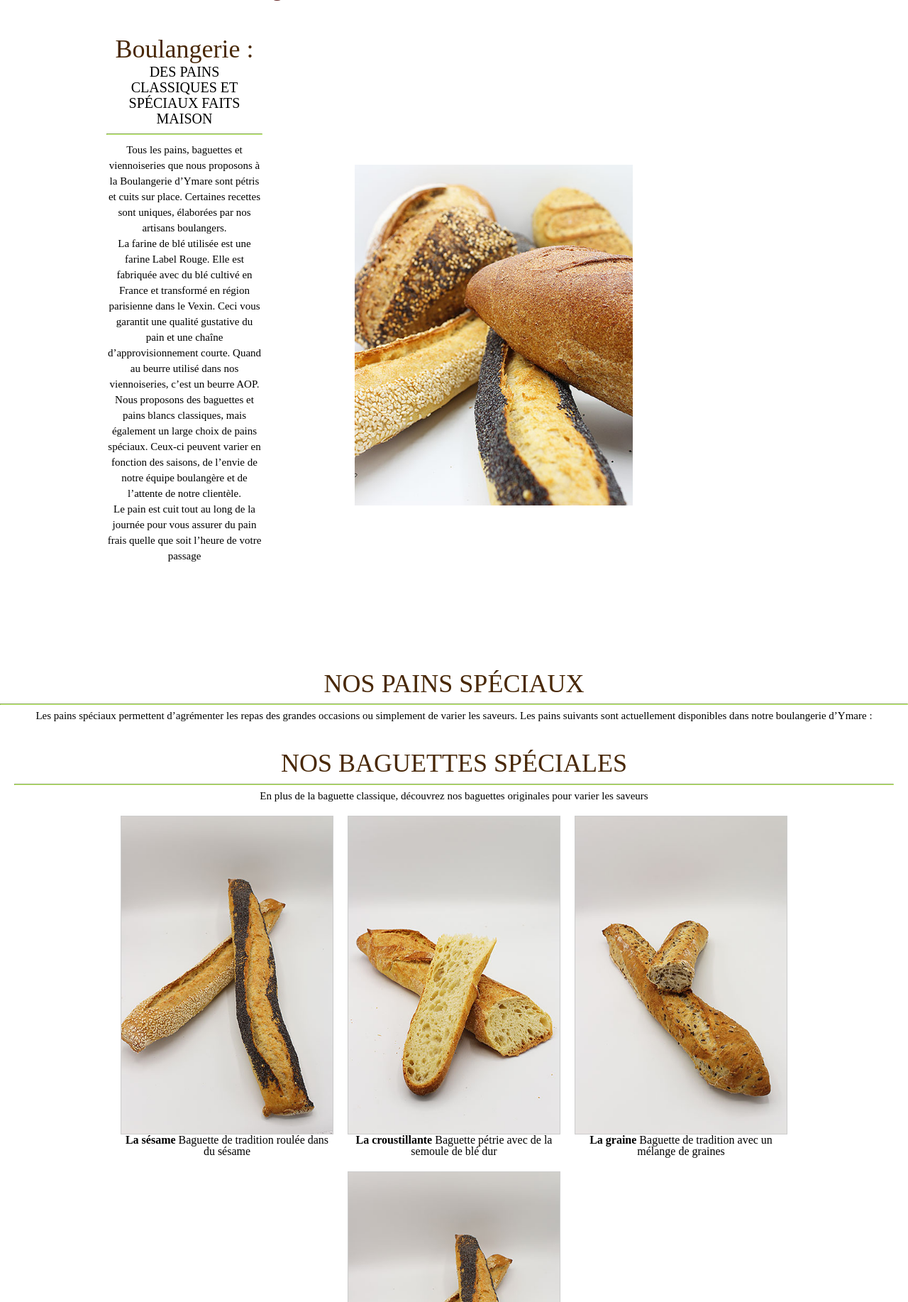
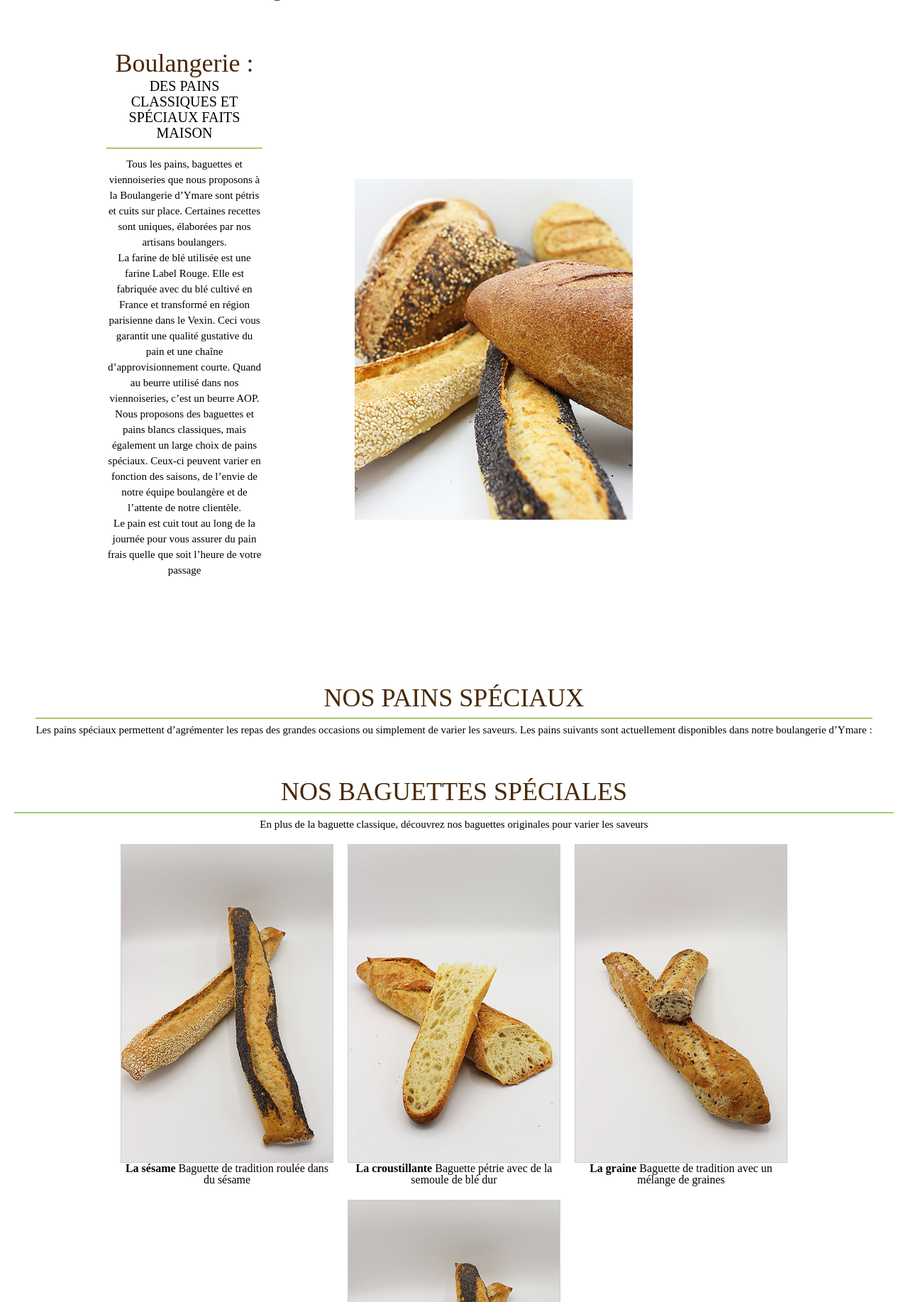
Before and after one commit to MoustaphaSabir/mini-projet-lea-Moustapha-Moussa-Saliou-TOURE, a PHP site: page /pages/boulangerie.php in a window 1280 px wide. Shown: the part 86-1920 px from the top of the page at 71% size. Run offline with PHP 8.4, Linux system fonts and the light colour scheme; data that the repository does not hold is empty.

Commit message:
style boulanger

```diff
--- a/styles/boulangerie.css
+++ b/styles/boulangerie.css
@@ -93,9 +93,11 @@
 .block1 {
     display: flex;
     align-items: center;
+    max-width: 100%;
     justify-content: center;
     margin-top: 80px;
     margin: 50px;
+    /* background-color: #8ed1fc; */
 }
 .text {
     flex: 1;
@@ -151,7 +153,7 @@
     flex-wrap: wrap;
     justify-content: center;
     gap: 20px;
-    margin-left: 100px;
+    margin-top: 20px;
 } */
 
 .imagesContenair1 figure {
@@ -198,3 +200,13 @@
     display: block;
     border: 1px solid #ccc;
 }
+/*Contenair boulangerie */
+.contenair-boulangerie{
+    max-width: 1400px;
+    margin: 0 auto;
+    /* background-color: #603c07; */
+    display: flex;
+    flex-direction: column;
+    align-items: center;
+    text-align: center;
+}
```
